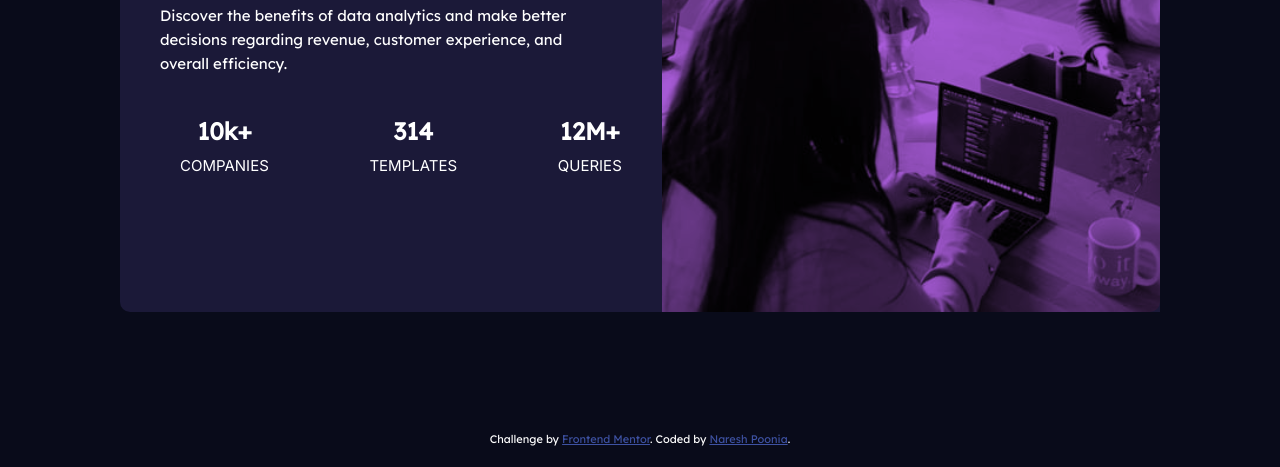
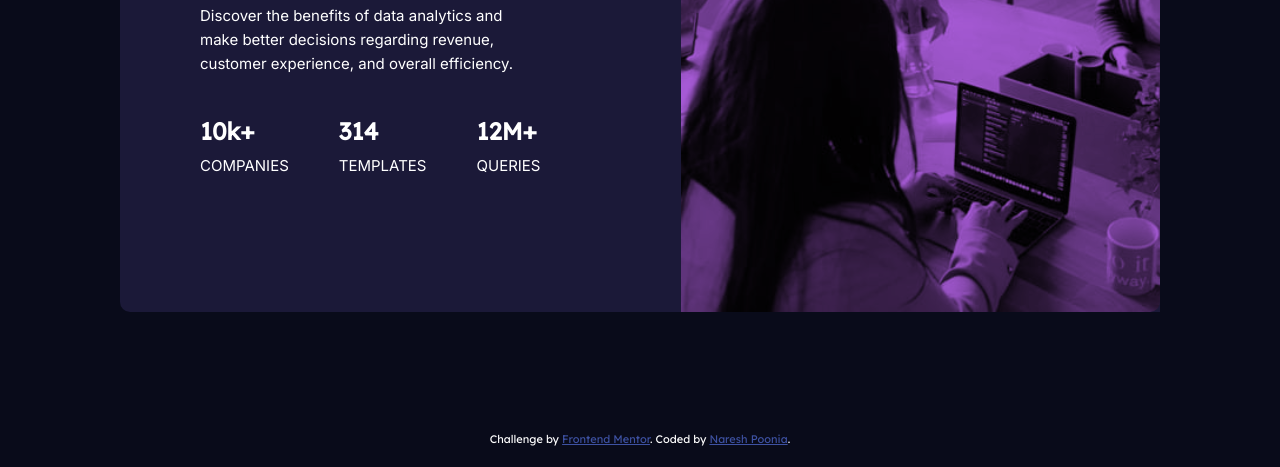
Before and after one commit to nareshpoonia/frontendmentor-stats-preview-card-component-coding-challenge, a plain HTML site: page index.html in a window 1280 px wide. Shown: the part 333-800 px from the top of the page. Drawn offline with Linux system fonts and the light colour scheme.

Commit message:
Fixed ul element alignment

```diff
--- a/style.css
+++ b/style.css
@@ -16,17 +16,13 @@ body {
   background-color: var(--very-dark-blue);
 }
 
-/* h1 {
-  margin-top: 10px;
-} */
-
 p {
   font-size: 15px;
   line-height: 1.6;
   color: var(--white);
   padding: 20px;
   margin-bottom: 20px;
-  font-family: "Lexend Deca", sans-serif;
+  font-family: "Inter", sans-serif;
 }
 
 ul {
@@ -34,7 +30,6 @@ ul {
   flex-direction: column;
   justify-content: space-between;
   color: var(--white);
-  padding-left: 20px;
   list-style-type: none;
   font-family: "Lexend Deca", sans-serif;
   font-size: 1.5em;
@@ -69,6 +64,7 @@ ul li span {
   background: url(./images/image-header-mobile.jpg), var(--soft-violet);
   background-repeat: no-repeat;
   background-size: cover;
+  margin-bottom: 20px;
   background-blend-mode: multiply;
   width: 100%;
   height: 40vh;
@@ -78,8 +74,9 @@ ul li span {
 .card-text {
   display: flex;
   flex-direction: column;
-  justify-content: center;
+  justify-content: space-around;
   align-items: center;
+  margin-left: 5px;
 }
 
 .attribution {
@@ -97,10 +94,7 @@ ul li span {
     display: flex;
     flex-direction: row-reverse;
     justify-content: center;
-    align-items: left;
     margin: 120px 120px 120px 120px;
-    /* margin-right: 100px;
-    padding-left: 0px; */
     border-radius: 10px 0px 0px 10px;
   }
 
@@ -108,6 +102,7 @@ ul li span {
     background: url(./images/image-header-desktop.jpg), var(--soft-violet);
     background-repeat: no-repeat;
     background-size: cover;
+    width: 120%;
     height: 525px;
     padding-bottom: 0px;
     margin-bottom: 0px;
@@ -118,13 +113,13 @@ ul li span {
     display: flex;
     flex-direction: row;
     justify-content: space-between;
+    align-items: flex-start;
     width: 100%;
     color: var(--white);
-    padding-left: 20px;
     list-style-type: none;
     font-family: "Lexend Deca", sans-serif;
-    font-size: 1.5em;
     font-weight: 700;
+    text-align: left;
   }
 
   ul li span {
@@ -135,6 +130,7 @@ ul li span {
     font-size: 15px;
     font-weight: 400;
     margin-top: 10px;
+    margin-right: 20px;
   }
 
   h1 {
@@ -142,11 +138,10 @@ ul li span {
   }
 
   p {
-    /* margin-bottom: 20px; */
     margin-left: 0px;
     padding-left: 0px;
     text-align: left;
-    font-family: "Lexend Deca", sans-serif;
+    font-family: "Inter", sans-serif;
   }
 
   .card-text {
@@ -155,8 +150,8 @@ ul li span {
     justify-content: space-around;
     align-items: left;
     margin-top: 0px;
-    margin-left: 40px;
-    margin-right: 40px;
+    margin-left: 80px;
+    margin-right: 120px;
     word-wrap: break-word;
   }
 
```
